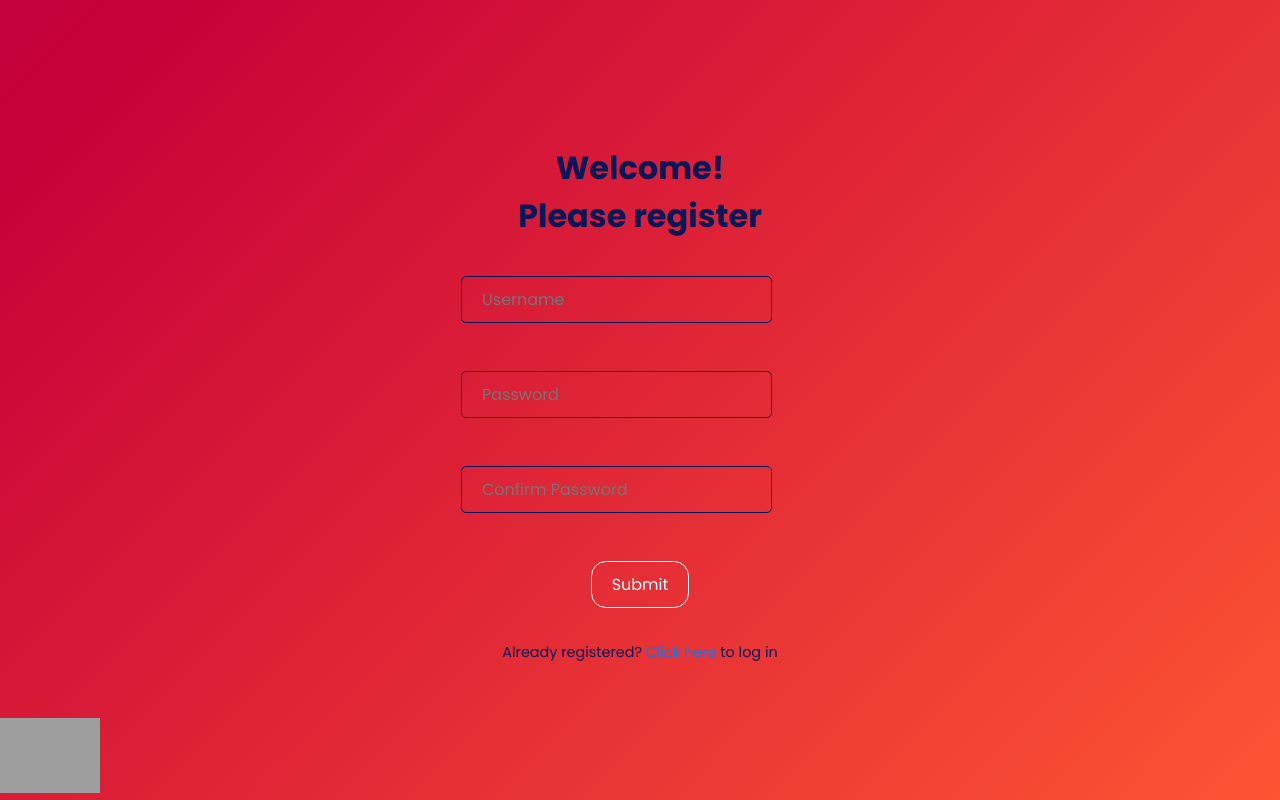
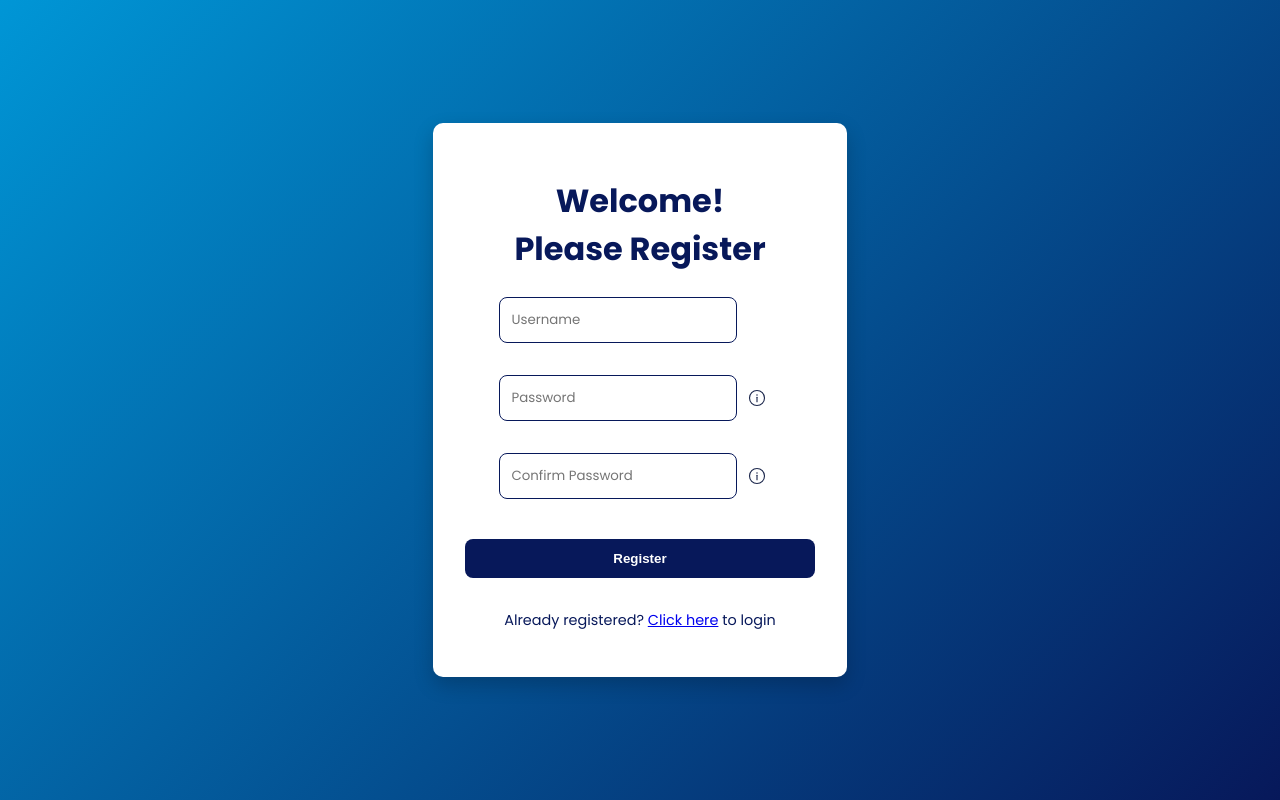
Before and after one commit to AhiyaSchneider/client_FinalProject, a React (Create React App) app: page /Register in a window 1280 px wide. Built offline with nearby package versions, Linux system fonts and the light colour scheme; grey boxes are pictures that could not be loaded.

Commit message:
Changed Register page design

```diff
--- a/src/components/Login/Login.css
+++ b/src/components/Login/Login.css
@@ -28,13 +28,19 @@ body {
   width: 350px;
 }
 
-h1 {
+.login-h1 {
   color: #07185a;
   font-weight: bold;
   margin-bottom: 1rem;
 }
 
-.input-bar {
+.login-form {
+  display: flex;
+  flex-direction: column;
+  align-items: center;
+}
+
+.login-input-bar {
   font-family: 'Poppins', sans-serif;
   display: block;
   width: 75%;
@@ -47,7 +53,7 @@ h1 {
   transition: all 0.3s ease;
 }
 
-.input-bar:focus {
+.login-input-bar:focus {
   outline: none;
   border-color: #0096d6;
   box-shadow: 0 0 5px #0096d6;
@@ -60,7 +66,7 @@ h1 {
   margin: 1rem 0;
   border: none;
   border-radius: 8px;
-  background-color: #0096d6;
+  background-color: #07185a !important;
   color: #ffffff;
   font-weight: bold;
   cursor: pointer;
@@ -68,7 +74,7 @@ h1 {
 }
 
 .login-btn:hover {
-  background-color: #007bb5;
+  background-color: #007bb5 !important;
 }
 
 .login-btn:active {
--- a/src/components/Login/Login.js
+++ b/src/components/Login/Login.js
@@ -59,6 +59,7 @@ function Login() {
                 transition={{ duration: 0.6 }}>
 
                 <motion.h1
+                    className="login-h1"
                     initial={{ opacity: 0, scale: 0.8}}
                     animate={{ opacity: 1, scale: 1 }}
                     transition={{ duration: 0.5, delay: 0.3 }}>
@@ -66,13 +67,14 @@ function Login() {
                 </motion.h1>
 
                 <motion.form
+                    className="login-form"
                     onSubmit={handleLogin}
                     initial={{ opacity: 0, x: -50 }}
                     animate={{ opacity: 1, x: 0 }}
                     transition={{ duration: 0.5, delay: 0.5 }}>
 
                     <motion.input
-                        className="input-bar"
+                        className="login-input-bar"
                         type="text"
                         placeholder="Username"
                         value={username}
@@ -82,7 +84,7 @@ function Login() {
                         required />
 
                     <motion.input
-                        className="input-bar"
+                        className="login-input-bar"
                         type="password"
                         placeholder="Password"
                         value={password}
--- a/src/components/Register/Register.css
+++ b/src/components/Register/Register.css
@@ -1,153 +1,136 @@
+html,
 body {
-  background-color: #f9f9f9;
-  font-family: Arial, sans-serif;
-  padding-top: 2%;
+  margin: 0;
+  padding: 0;
+  overflow-x: hidden;
+  font-family: 'Poppins', sans-serif;
+  background-color: #ecf7fc;
 }
 
-.background-animate-register {
-  position: fixed;
-  top: 0;
-  bottom: 0;
-  left: 0;
-  right: 0;
+.register-background {
   display: flex;
   justify-content: center;
   align-items: center;
-  background: linear-gradient(-45deg, #FF5733, #C70039, #900C3F, #581845);
-  background-size: 400%, 400%;
-  z-index: -1;
+  height: 100vh;
+  background: linear-gradient(135deg, #0096d6, #07185a);
+  color: #ecf7fc;
 }
 
-.reg-container {
-  margin: 0 auto;
-  overflow-y: auto;
-  max-width: 500px;
-  max-height: 1000px;
-  /* adjust as needed */
-  background-color: transparent;
-  border-radius: 15px;
-  display: flex;
-  flex-direction: column;
+.register-container {
+  justify-content: center;
   align-items: center;
+  background-color: #ffffff;
+  border-radius: 10px;
+  padding: 2rem;
+  box-shadow: 0 8px 20px rgba(0, 0, 0, 0.2);
   text-align: center;
+  width: 350px;
 }
 
+.register-h1 {
+  color: #07185a;
+  font-weight: bold;
+  margin-bottom: 1rem;
+}
 
-form {
+.register-form {
   display: flex;
   flex-direction: column;
   align-items: center;
 }
 
-.form-group {
-  margin-bottom: 20px;
+.register-input-bar {
+  font-family: 'Poppins', sans-serif;
+  display: block;
+  width: 75%;
+  padding: 0.75rem;
+
+  margin: 0.5rem 0;
+  color: #07185a !important;
+  border: 1.5px solid #07185a !important;
+  border-radius: 8px;
+  background-color: transparent !important;
+  transition: all 0.3s ease;
 }
 
-label {
-  display: block;
-  font-size: 16px;
-  font-weight: bold;
-  margin-bottom: 10px;
-  color: #555;
+.register-input-bar:focus {
+  outline: none;
+  border-color: #0096d6;
+  box-shadow: 0 0 5px #0096d6;
 }
 
-input[type="text"],
-input[type="password"],
-
-button[type="submit"] {
+.register-btn {
   display: block;
-  margin-top: 20px;
-  padding: 10px 20px;
-  font-size: 16px;
-  background-color: #007bff;
-  color: #fff;
-  border-radius: 5px;
+  width: 100%;
+  padding: 0.75rem;
+  margin: 1rem 0;
   border: none;
+  border-radius: 8px;
+  background-color: #07185a !important;
+  color: #ffffff;
+  font-weight: bold;
   cursor: pointer;
-  transition: background-color 0.3s ease;
+  transition: background-color 0.3s ease, transform 0.2s ease;
 }
 
-button[type="submit"]:hover {
-  background-color: #0069d9;
+.register-btn:hover {
+  background-color: #007bb5 !important;
+}
+
+.register-btn:active {
+  transform: scale(0.95);
 }
 
 .login-link {
-  text-align: center;
-  margin-top: 20px !important;
+  display: block;
+  margin-top: 1rem;
+  color: #07185a;
+  text-decoration: none;
+  font-size: 0.9rem;
+  transition: color 0.2s ease;
 }
 
-.login-link a {
-  color: #007bff;
-  text-decoration: none;
+.register-input-container {
+  position: relative;
+  margin-bottom: 1rem;
 }
 
-.login-link a:hover {
-  text-decoration: underline;
+.register-icon-container {
+  position: absolute;
+  top: 50%;
+  right: 1rem; /* Adjust spacing from the right */
+  transform: translateY(-50%);
+  display: flex;
+  align-items: center;
+  cursor: pointer;
 }
 
-.left-bottom {
-  position: fixed;
-  bottom: 0;
-  left: 0;
+.register-info-ico {
+  width: 18px;
+  height: 18px;
+  font-size: 1.2rem;
+  transition: color 0.3s ease;
 }
 
-input[type="text"],
-input[type="password"] {
-  background-color: #cef1f5;
+.register-info-ico:hover {
+  color: #0096d6;
 }
 
-.password-help {
-  position: relative;
+.register-popover {
+  display: none;
+  position: absolute;
+  left: 110%;
+  background-color: #ffffff;
+  color: #07185a;
+  padding: 0.5rem;
+  border-radius: 5px;
+  box-shadow: 0 4px 10px rgba(0, 0, 0, 0.1);
+  font-size: 0.8rem;
+  text-align: center;
+  width: 200px;
+  z-index: 10;
 }
 
-.help-icon {
-  width: 20px;
-  height: 20px;
-}
-
-.help-text {
-  position: absolute;
-  top: 30px;
-  left: 0;
-  background-color: #fff;
-  border: 1px solid #ccc;
-  padding: 10px;
-  display: none;
-}
-
-.password-help:hover .help-text {
+.register-icon-container:hover .register-popover {
   display: block;
 }
-
-.password-help {
-  position: relative;
-}
-
-.help-icon {
-  width: 20px;
-  height: 20px;
-  position: absolute;
-  top: 10px;
-  right: 10px;
-}
-
-.help-text {
-  position: absolute;
-  top: 30px;
-  right: -110px;
-  background-color: #fff;
-  border: 1px solid #ccc;
-  padding: 10px;
-  display: none;
-}
-
-.password-help:hover .help-text {
-  display: block;
-}
-
-.register-btn {
-  font-family: 'Poppins', sans-serif;
-  background-color: transparent !important;
-  border: 1.5px solid #FFFFFF !important;
-  border-radius: 15px !important;
-}
--- a/src/components/Register/Register.js
+++ b/src/components/Register/Register.js
@@ -4,6 +4,7 @@ import axios from 'axios';
 import React, { useState } from 'react';
 import { useNavigate } from 'react-router-dom';
 import { motion } from 'framer-motion';
+import { ReactComponent as InfoIcon } from '../../info-circle-svgrepo-com.svg'
 
 function Register() {
   const [username, setUsername] = useState('');
@@ -94,87 +95,102 @@ function Register() {
 
   return (
     <motion.div
+      className='register-background'
       initial={{ backgroundPosition: '0% 50%' }}
       animate={{ backgroundPosition: ['0% 50%', '100% 50%', '0% 50%'] }}
-      transition={{
-        duration: 10,
-        ease: 'easeInOut',
-        repeat: Infinity,
-      }}
-      className='background-animate-register'
-    >
-      <div>
-        <div className="reg-container">
-          <h1>
-            Welcome!
-            <br />
-            Please register
-          </h1>
-          <form onSubmit={handleSubmit}>
+      transition={{ duration: 10, ease: 'easeInOut', repeat: Infinity }}>
 
-            <div className="form-group">
-              <input type="text"
-                id="username"
-                name="username"
-                className='input-bar'
-                required value={username}
-                onChange={handleChange}
-                placeholder='Username' />
-            </div>
-
-            <div className="form-group">
-              {/* <div class="password-help">
-                <img class="help-icon" src="help.png" alt="Password requirements" />
-                <div class="help-text">
-                  Password must be at least 8 characters long and contain at least one letter and one number.
-                </div>
-              </div> */}
-              <input
-                type="password"
-                id="password"
-                name="password"
-                className='input-bar'
-                required value={password}
-                onChange={handleChange}
-                placeholder='Password'
-              />
-            </div>
-
-            <div className="form-group">
-              {/* <div class="password-help">
-                <img class="help-icon" src="help.png" alt="Password requirements" />
-                <div class="help-text">
-                  Password must be at least 8 characters long and contain at least one letter and one number.
-                </div>
-              </div> */}
-
-              <input
-                type="password"
-                id="confirm-password"
-                name="confirmPassword"
-                className='input-bar'
-                required value={confirmPassword}
-                onChange={handleChange}
-                placeholder='Confirm Password'
-              />
-            </div>
-
-            <motion.div whileHover={{ scale: 1.10 }}>
-              <button type="submit" className='register-btn '>
-                Submit
-              </button>
-            </motion.div>
-          </form>
-          <div className="login-link">
-            <p>Already registered? <Link to="/">Click here</Link> to log in</p>
-          </div>
-          <div className="left-bottom">
+        <motion.div
+          className='register-container'
+          initial={{ opacity: 0, y: -50 }}
+          animate={{ opacity: 1, y: 0 }}
+          transition={{ duration: 0.6 }}>
 
 
-            <img src="/logo.png" alt="logo" width="100" height="75" style={{ marginRight: '2px', borderRadius: '0%' }} />
-          </div>
-        </div>
-      </div>
+            <motion.h1
+              className='register-h1'
+              initial={{ opacity: 0, scale: 0.8 }}
+              animate={{ opacity: 1, scale: 1 }}
+              transition={{ duration: 0.5, delay: 0.3 }}>
+                Welcome!<br />Please Register
+            </motion.h1>
+
+            <motion.form
+              className='register-form'
+              onSubmit={handleSubmit}
+              initial={{ opacity: 0, x: -50 }}
+              animate={{ opacity: 1, x: 0 }}
+              transition={{ duration: 0.5, delay: 0.5 }}
+              >
+                <motion.div className='register-input-container'>
+                  <motion.input
+                    className="register-input-bar"
+                    type="text"
+                    name="username"
+                    placeholder="Username"
+                    value={username}
+                    onChange={handleChange}
+                    whileFocus={{ scale: 1.05, borderColor: "#0096d6" }}
+                    transition={{ duration: 0.3 }}
+                    required />
+                </motion.div>
+
+
+
+                <motion.div className='register-input-container'>
+                  <motion.input
+                    className="register-input-bar"
+                    type="password"
+                    name="password"
+                    placeholder="Password"
+                    value={password}
+                    onChange={handleChange}
+                    whileFocus={{ scale: 1.05, borderColor: "#0096d6" }}
+                    transition={{ duration: 0.3 }}
+                    required />
+
+                  <motion.div className='register-icon-container'>
+                    <InfoIcon className='register-info-ico'/>
+                    <motion.div className='register-popover'>
+                      Password must be at least 8 characters long and contain at least one letter and one number.
+                    </motion.div>
+                  </motion.div>
+                </motion.div>
+
+                <motion.div className='register-input-container'>
+                  <motion.input
+                    className='register-input-bar'
+                    type='password'
+                    name="confirmPassword"
+                    placeholder='Confirm Password'
+                    value={confirmPassword}
+                    onChange={handleChange} />
+
+                  <motion.div className='register-icon-container'>
+                    <InfoIcon className='register-info-ico'/>
+                    <motion.div className='register-popover'>
+                      Password must be at least 8 characters long and contain at least one letter and one number.
+                    </motion.div>
+                  </motion.div>
+                </motion.div>
+
+
+                <motion.button
+                  className="register-btn"
+                  type="submit"
+                  whileHover={{ scale: 1.05, backgroundColor: "#007bb5" }}
+                  whileTap={{ scale: 0.95 }}>
+                    Register
+                  </motion.button>
+
+              </motion.form>
+
+              <motion.p className='login-link'>
+                Already registered? <Link to='/'>Click here</Link> to login
+              </motion.p>
+
+        </motion.div>
+
     </motion.div>
   );
 }
```
Also changed, not shown: src/info-circle-svgrepo-com.svg (added).
